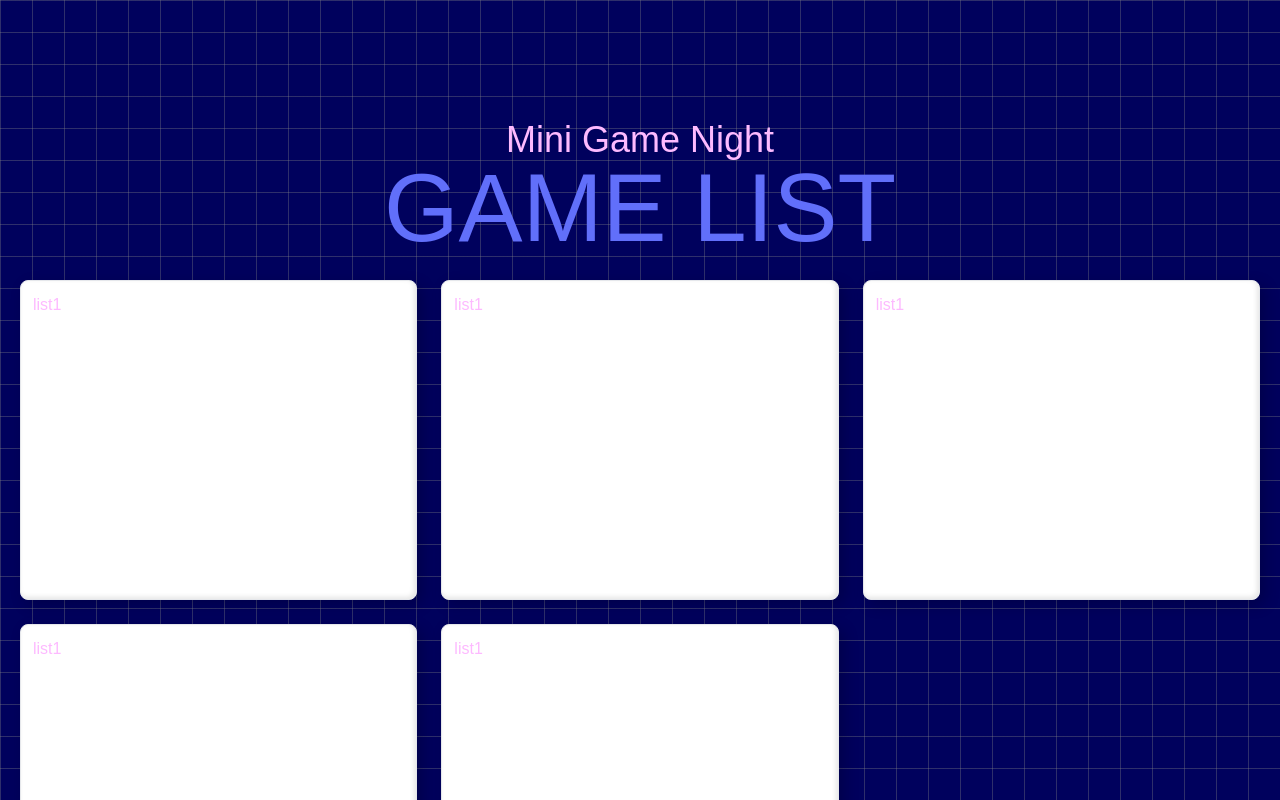
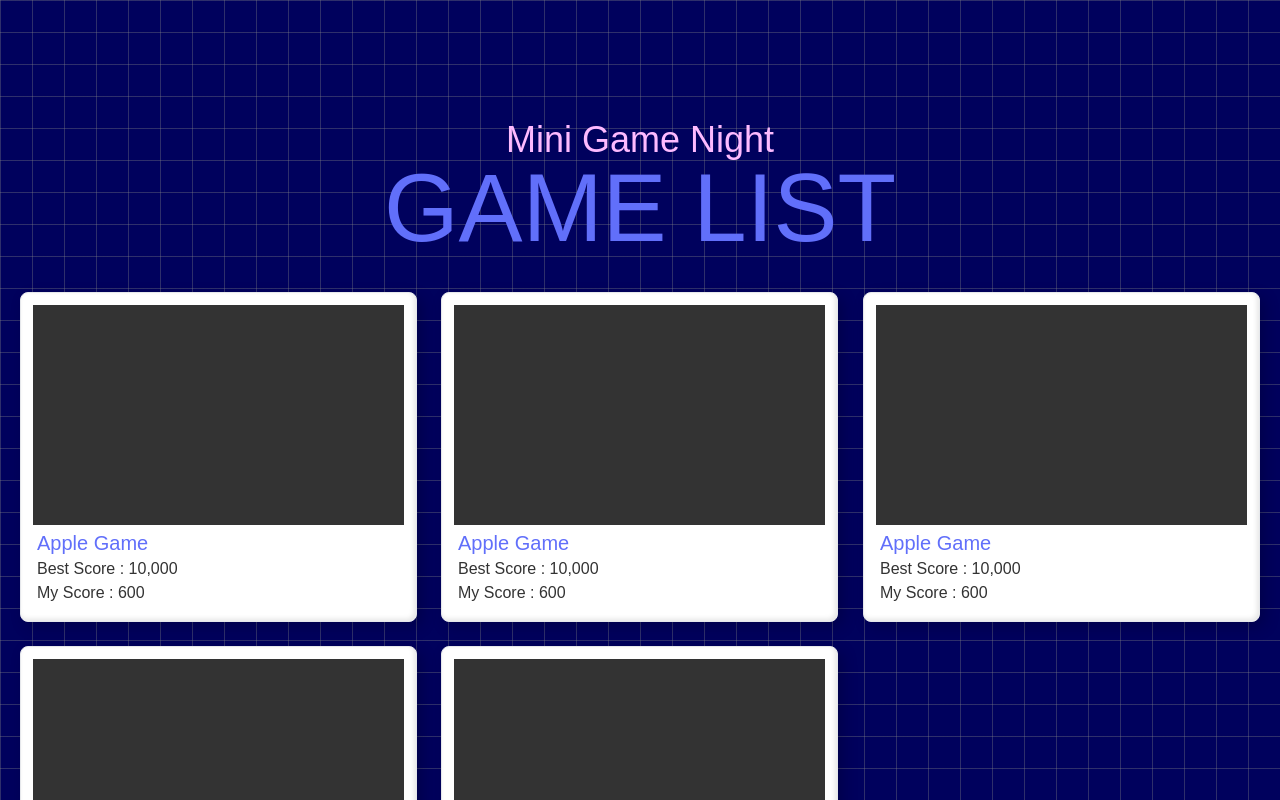
Before and after one commit to JinWan0823/game-project, a Next.js app: page /gamelist in a window 1280 px wide. Shown: the top 800 px of the page. Built offline with nearby package versions, Linux system fonts and the light colour scheme; a web font is replaced by a local one.

Commit message:
✨ 카드 마우스 이벤트 추가

```diff
--- a/src/app/(route)/gamelist/page.tsx
+++ b/src/app/(route)/gamelist/page.tsx
@@ -2,21 +2,20 @@ import ListCard from '@/components/ListCard';
 
 export default function GameList() {
   return (
-    <main className="inner w-[1240px] pt-[120px] mx-auto">
+    <main className="inner w-[1240px] py-[120px] mx-auto">
       <section>
         <div className="text-center">
           <h1 className="text-4xl">Mini Game Night</h1>
           <h2 className="text-8xl point">GAME LIST</h2>
         </div>
-        <div className="w-full">
-          <ul className="grid grid-cols-3 gap-6 mt-[24px]">
-            <ListCard />
-            <ListCard />
-            <ListCard />
-            <ListCard />
-            <ListCard />
-          </ul>
-        </div>
+
+        <ul className="grid grid-cols-3 gap-6 mt-[36px]">
+          <ListCard game="Apple Game" />
+          <ListCard game="Apple Game" />
+          <ListCard game="Apple Game" />
+          <ListCard game="Apple Game" />
+          <ListCard game="Apple Game" />
+        </ul>
       </section>
     </main>
   );
--- a/src/components/ListCard.tsx
+++ b/src/components/ListCard.tsx
@@ -1,7 +1,44 @@
-export default function ListCard() {
+'use client';
+
+import { useState } from 'react';
+
+interface GameProps {
+  game: string;
+}
+
+export default function ListCard({ game }: GameProps) {
+  const [rotation, setRotation] = useState({ x: 0, y: 0 });
+
+  const handleMouseMove = (e: React.MouseEvent<HTMLLIElement>) => {
+    const { left, top, width, height } =
+      e.currentTarget.getBoundingClientRect();
+    const x = ((e.clientX - left - width / 2) / width) * 20; // x축 회전 값
+    const y = ((e.clientY - top - height / 2) / height) * 20; // y축 회전 값
+
+    setRotation({ x: -y, y: x });
+  };
+  const handleMouseLeave = () => {
+    setRotation({ x: 0, y: 0 });
+  };
+
   return (
-    <li className="p-[12px] h-[320px] bg-white rounded-lg shadow-[5px_5px_15px_rgba(0,0,0,0.2),inset_-2px_-2px_5px_rgba(0,0,0,0.1)] border border-gray-200 transition-all duration-300 hover:scale-105 hover:shadow-[8px_8px_20px_rgba(0,0,0,0.3)] hover:border-gray-300 active:scale-95">
-      list1
+    <li
+      className="p-[12px] bg-white rounded-lg shadow-[5px_5px_15px_rgba(0,0,0,0.2),inset_-2px_-2px_5px_rgba(0,0,0,0.1)] border border-gray-200 transition-all duration-300 hover:border-gray-300"
+      style={{
+        transform: `perspective(500px) rotateX(${rotation.x}deg) rotateY(${rotation.y}deg)`,
+        transition: 'transform 0.1s ease-out',
+      }}
+      onMouseMove={handleMouseMove}
+      onMouseLeave={handleMouseLeave}
+    >
+      <figure>
+        <div className="w-full h-[220px] bg-[#333]" />
+      </figure>
+      <div className="p-[4px]">
+        <h2 className="text-xl point">{game}</h2>
+        <p className="text-[#333]">Best Score : 10,000</p>
+        <p className="text-[#333]">My Score : 600 </p>
+      </div>
     </li>
   );
 }
```
